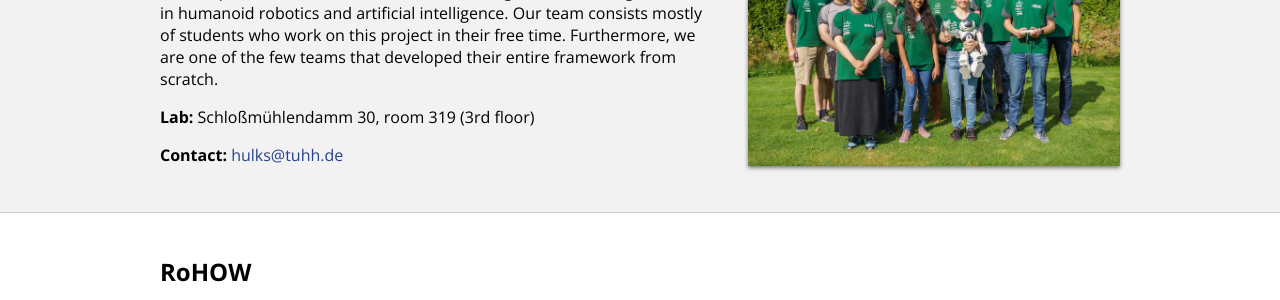
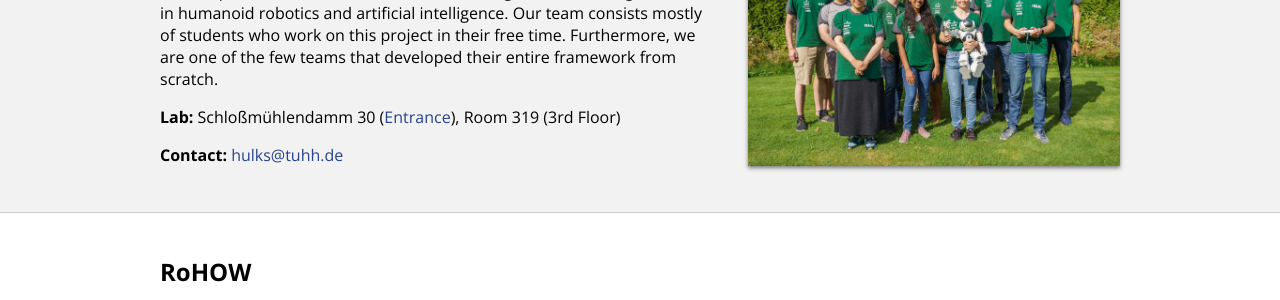
Before and after one commit to HULKs/hulks.github.io, a Jekyll site: the page built from index.html, in a window 1280 px wide and 900 px high, scrolled down 566 px. Shown: the part 172-472 px from the top of the window. Built offline with Jekyll 4.4.1, drawn with Linux system fonts in a browser that asks for light colours.

Commit message:
Add StreetView link for entrance

```diff
--- a/index.html
+++ b/index.html
@@ -33,7 +33,7 @@ title: RoboCup SPL Team, Hamburg University of Technology
             from scratch.
             </p>
             <p>
-            <b>Lab:</b> Schloßmühlendamm 30, room 319 (3rd floor)
+            <b>Lab:</b> Schloßmühlendamm 30 (<a href="https://www.google.com/maps/@53.4627108,9.9817955,3a,75y,103.71h,87.08t/data=!3m6!1e1!3m4!1skLo33tLyCnSXeJGHS6iv-g!2e0!7i13312!8i6656">Entrance</a>), Room 319 (3rd Floor)
             </p>
             <p>
             <b>Contact:</b> <a href="mailto:hulks@tuhh.de">hulks@tuhh.de</a>
```
